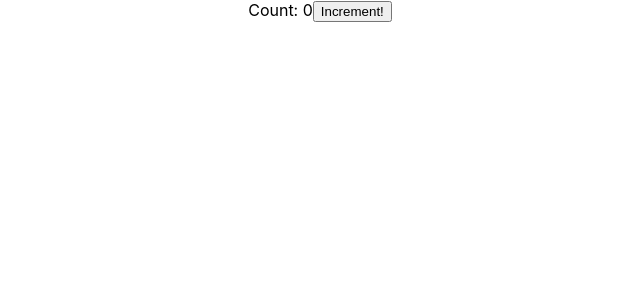
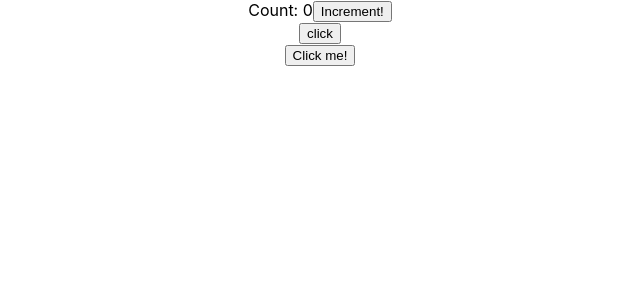
Before and after one commit to takinabradley/Codevolution-react-tutorial, a React (Create React App) app: page / in a window 1280 px wide. Shown: the top 300 px of the page, without its empty margins (320-960 px from the left). Built offline with nearby package versions, Linux system fonts and the light colour scheme.

Commit message:
Finish 'Event Handling'

```diff
--- a/src/App.js
+++ b/src/App.js
@@ -1,11 +1,15 @@
 import logo from "./logo.svg"
 import "./App.css"
 import Counter from "./components/Counter"
+import FunctionClick from "./components/FunctionClick"
+import ClassClick from "./components/ClassClick"
 
 function App() {
   return (
     <div className="App">
       <Counter />
+      <FunctionClick />
+      <ClassClick />
     </div>
   )
 }
--- /dev/null
+++ b/src/components/ClassClick.js
@@ -0,0 +1,13 @@
+import React from "react"
+export default class ClassClick extends React.Component {
+  clickHandler(e) {
+    console.log(e)
+  }
+  render() {
+    return (
+      <div>
+        <button onClick={this.clickHandler}>Click me!</button>
+      </div>
+    )
+  }
+}
--- /dev/null
+++ b/src/components/FunctionClick.js
@@ -0,0 +1,6 @@
+export default function FunctionClick() {
+  const clickHandler = (e) => {
+    console.log(e)
+  }
+  return <button onClick={clickHandler}>click</button>
+}
```
Also changed, not shown: 1 other file (tests, documents, lock files or other folders).
